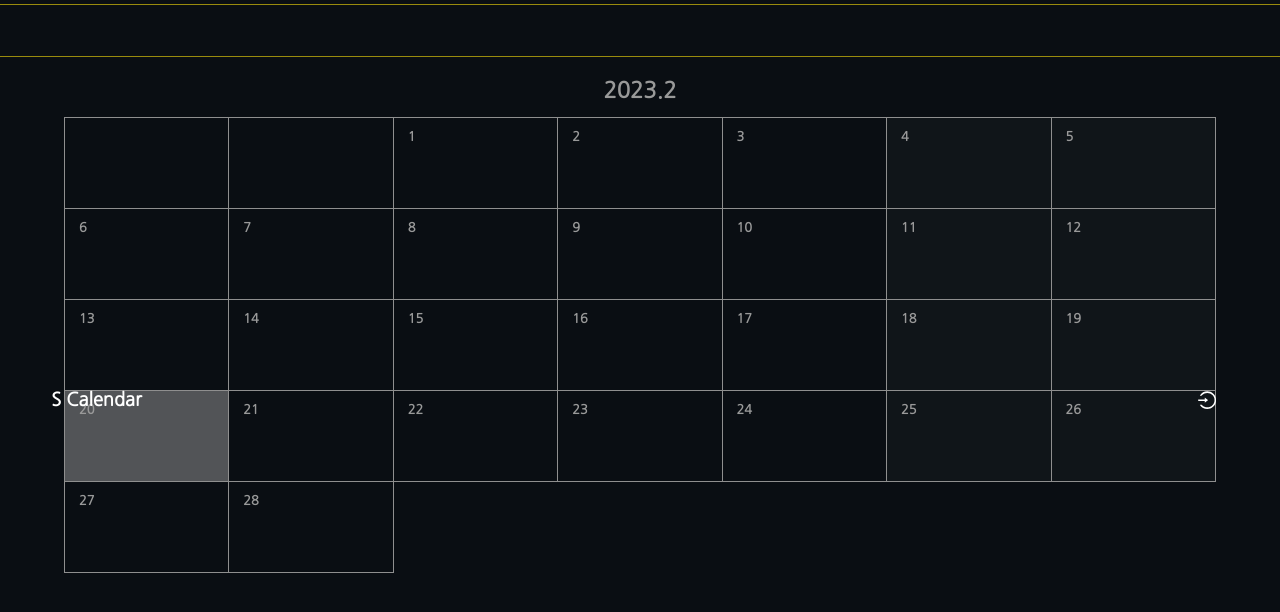
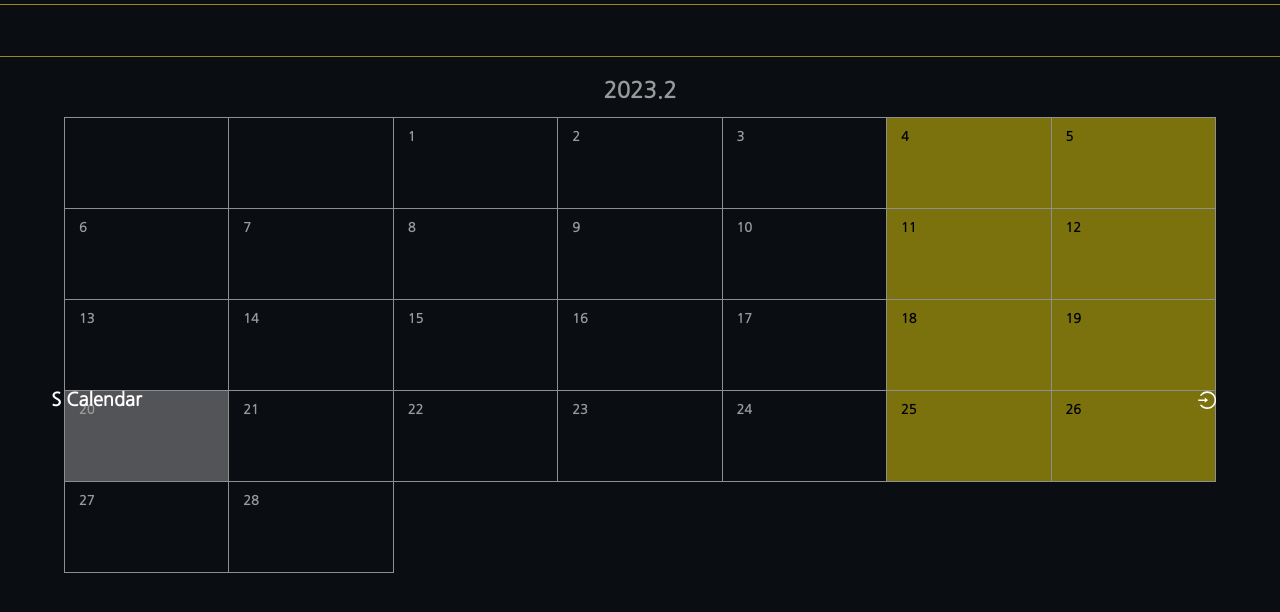
Before and after one commit to seogki/noticeboard-frontend, a React (Create React App) app: page / in a window 1280 px wide. Shown: the top 612 px of the page. Built offline with nearby package versions, Linux system fonts and the light colour scheme.

Commit message:
캘린더 스타일 변경

```diff
--- a/src/ui/components/molecules/style.ts
+++ b/src/ui/components/molecules/style.ts
@@ -52,8 +52,8 @@ export const CalendarWeekEndTd = styled.td<TdProps>`
   border: 1px solid #eee;
   ${({ today }) => {
     return today
-      ? `background-color : rgba(255,255,255,0.5)`
-      : `background-color: rgba(125,125,125,0.1)`
+      ? `background-color : rgba(255,255,255,0.5); color: white;`
+      : `background-color: rgba(253,231,21,0.8); color: black`
   }}
 `
 export const CalendarEmptyTd = styled.td`
@@ -74,6 +74,6 @@ export const CalendarWeekEnd = styled.div`
   margin: 8% 0 0 8%;
   font-size: 0.7rem;
   font-weight: bold;
-  color: white;
+  /* color: white; */
   /* color: ${V.G_SECONDARY_COLOR}; */
 `
```
